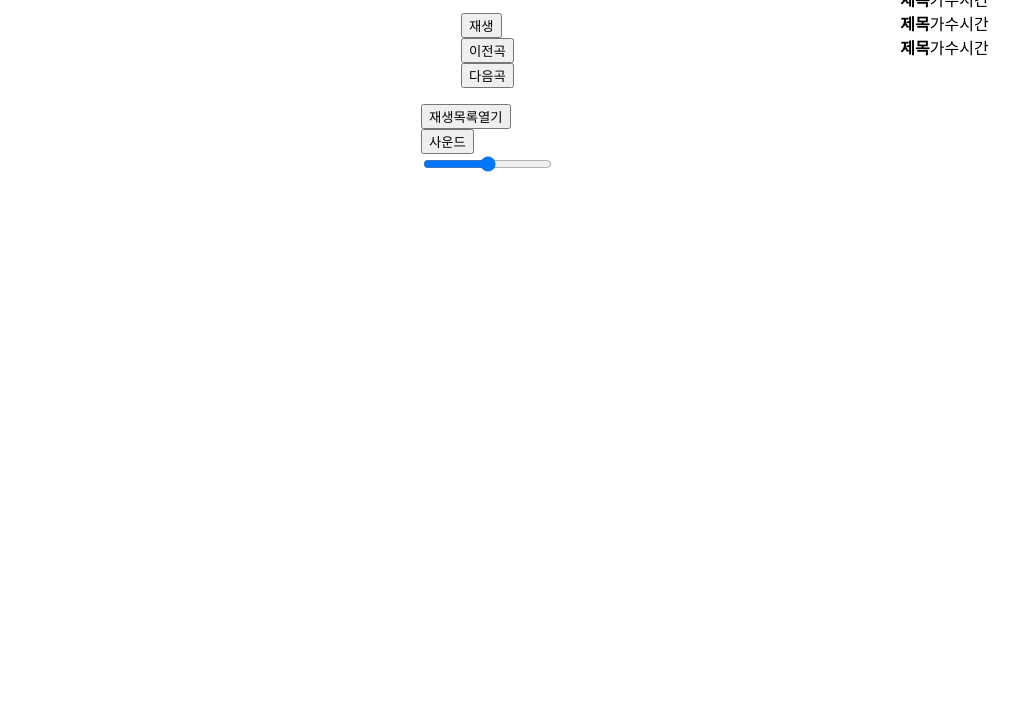
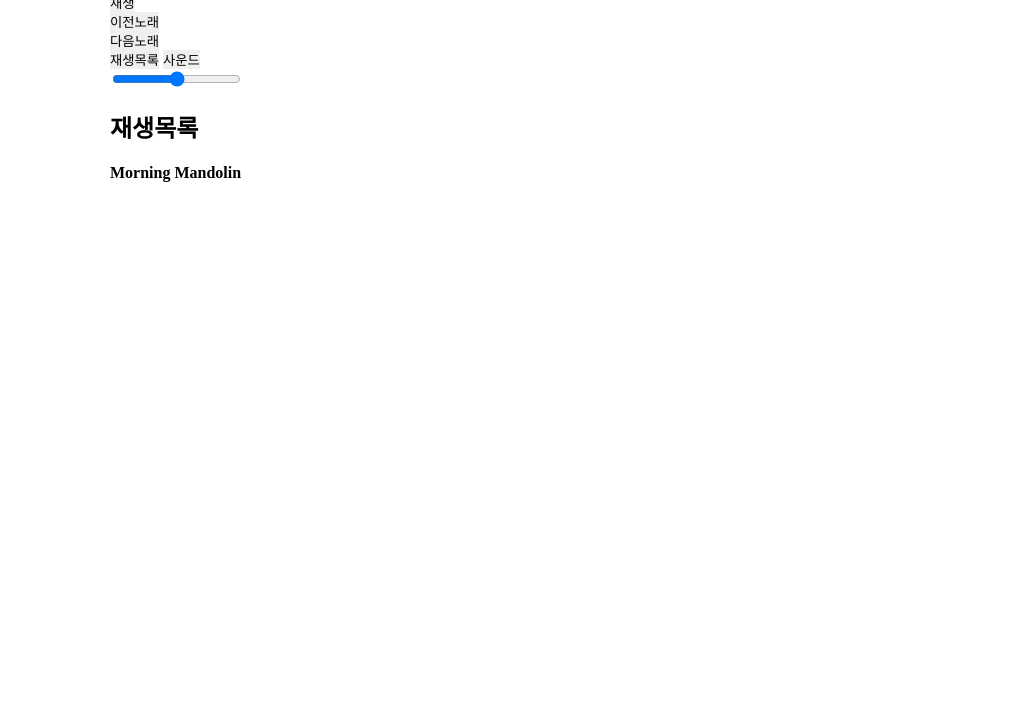
Before and after one commit to Seongkyun-Yu/MusicPlayer, a website: page index.html in a window 1280 px wide. Shown: the part 88-800 px from the top of the page, without its empty margins (130-1148 px from the left). Drawn offline with Linux system fonts and the light colour scheme; files that its build step writes are made by us from their sources.

Commit message:
feat: Make html/css

```diff
--- /dev/null
+++ b/css/style.css
@@ -0,0 +1,39 @@
+/*공통 css*/
+html,body{
+  margin:0;
+  padding:0;
+}
+.a11yHidden{
+  position: absolute;
+  width: 1px;
+  height: 1px;
+  overflow: hidden;
+  clip: rect(0,0,0,0);
+  clip-path: polygon(0 0, 0 0, 0 0);
+}
+ul,li,dl{
+  list-style:none;
+  margin:0;
+  padding:0;
+}
+button{
+  padding:0;
+  margin:0;
+  border:0;
+  cursor:pointer;
+}
+.screen-reader {
+   border: 0;
+   clip: rect(0 0 0 0);
+   height: 1px;
+   margin: -1px;
+   overflow: hidden;
+   padding: 0;
+}
+.playerContainer{
+  width:800px;margin:0 auto;
+  position:relative;
+}
+.playerContentArea{
+  background:url(../img/)
+}
--- a/index.html
+++ b/index.html
@@ -6,31 +6,33 @@
   <link rel="stylesheet" href="./css/style.css" />
 </head>
 <body>
-  <div class="container">
-    <h1 class=".a11yHidden">뮤직플레이</h1>
-    <section id="player">
+  <div class="playerContainer">
+    <h1 class="a11yHidden">뮤직플레이</h1>
+    <section>
       <audio src=""></audio>
-      <div class="musicTitle">
+      <div class="playerContentArea">
+        <div class="MusicTitle">
           <h2>Morning Mandolin</h2>
           <p>chris haugen</p>
         </div>
-      <ul playBtnList>
-        <li><button class="pauseing">재생</button></li>
-        <li><button>이전곡</button></li>
-        <li><button>다음곡</button></li>
+        <ul class="playBtnArea">
+          <li><button name="button" type="button" value="재생">재생</button></li>
+          <li><button name="button" type="button" value="이전노래">이전노래</button></li>
+          <li><button name="button" type="button" value="다음노래">다음노래</button></li>
         </ul>
-      <div class="listBtn"><button>재생목록열기</button></div>
-      <div class="soundBtn"><button>사운드</button></div>
+        <button name="button" type="button" value="재생목록">재생목록</button>
+        <button name="button" type="button" value="사운드">사운드</button>
         <div class="rangeCustom">
           <input type="range">
         </div>
+      </div>
     </section>
-    <section class="ListContainer">
+    <section>
       <h2>재생목록</h2>
-      <ul class="playList">
-        <li class="listContent"><strong>제목</strong><span>가수</span><span>시간</span></li>
-        <li class="listContent"><strong>제목</strong><span>가수</span><span>시간</span></li>
-        <li class="listContent"><strong>제목</strong><span>가수</span><span>시간</span></li>
+      <ul>
+        <li>
+          <strong>Morning Mandolin</strong>
+        </li>
       </ul>
     </section>
   </div>
```
Lines whose indentation alone changed are shown as unchanged.
